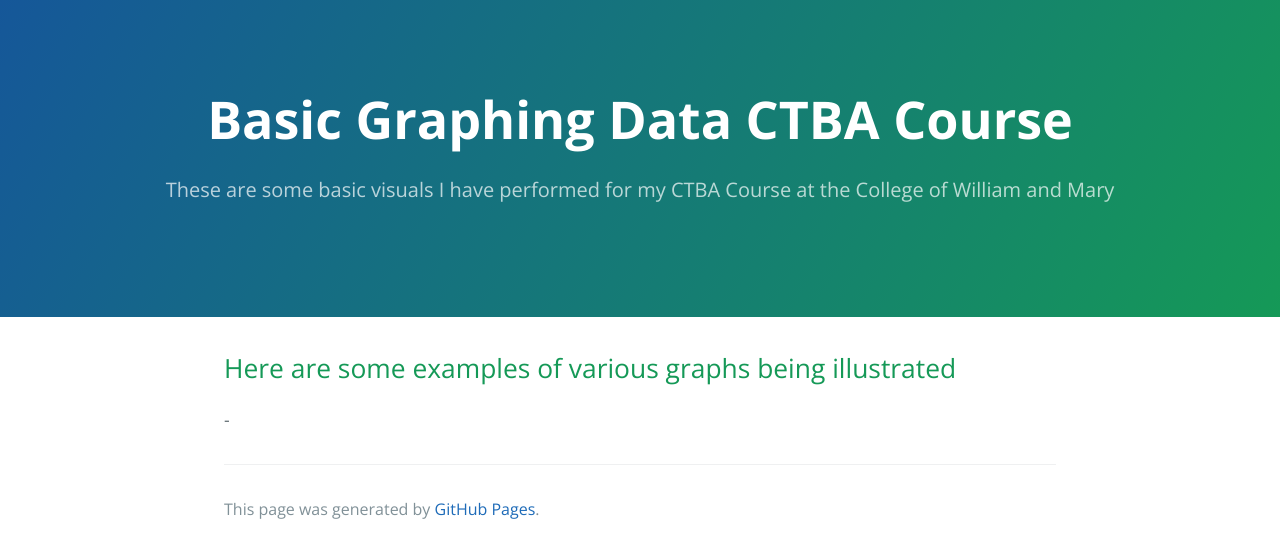
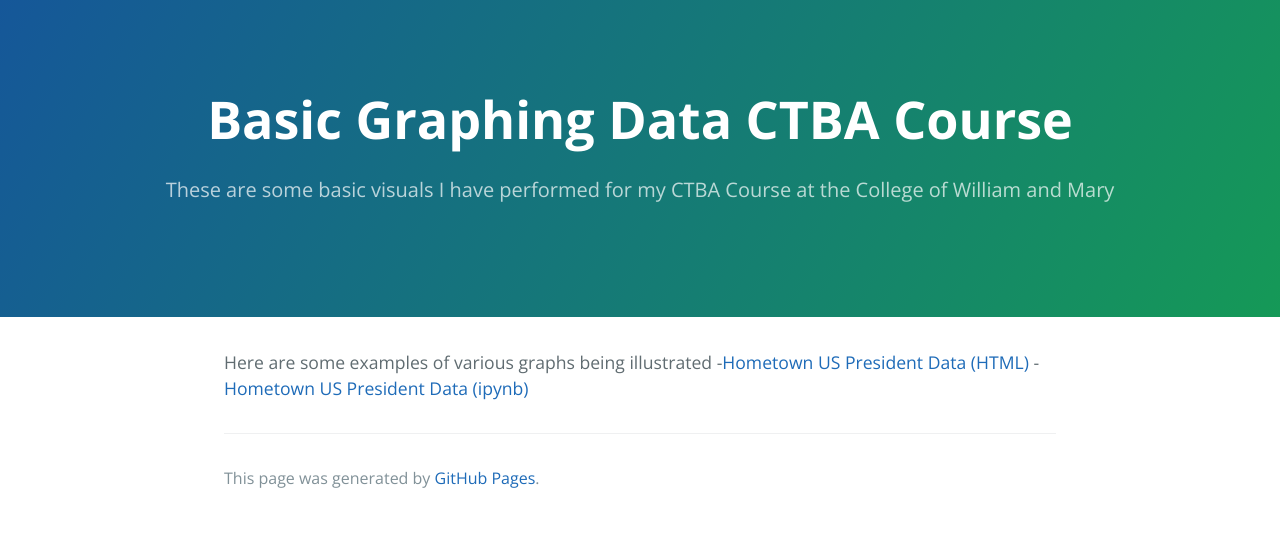
Before and after one commit to EnGinear87/EnGinear87.github.io, a Jekyll site: the page built from Basic Graphing Data/index.md, in a window 1280 px wide. Shown: the top 558 px of the page. Built offline with Jekyll 4.4.1, drawn with Linux system fonts in a browser that asks for light colours; our own code applies the rules of GitHub Pages for plain Markdown files.

Commit message:
Update index.md
Added two links for Hometown US President Data in HTML and .ipynb formats

```diff
--- a/Basic Graphing Data/index.md
+++ b/Basic Graphing Data/index.md
@@ -3,5 +3,5 @@ title: Basic Graphing Data CTBA Course
 description: These are some basic visuals I have performed for my CTBA Course at the College of William and Mary
 ---
 Here are some examples of various graphs being illustrated
--
--
+-[Hometown US President Data (HTML)](Hometown Data on US Presidents.html)
+-[Hometown US President Data (ipynb)](Hometown Data on US Presidents.ipynb)
```
